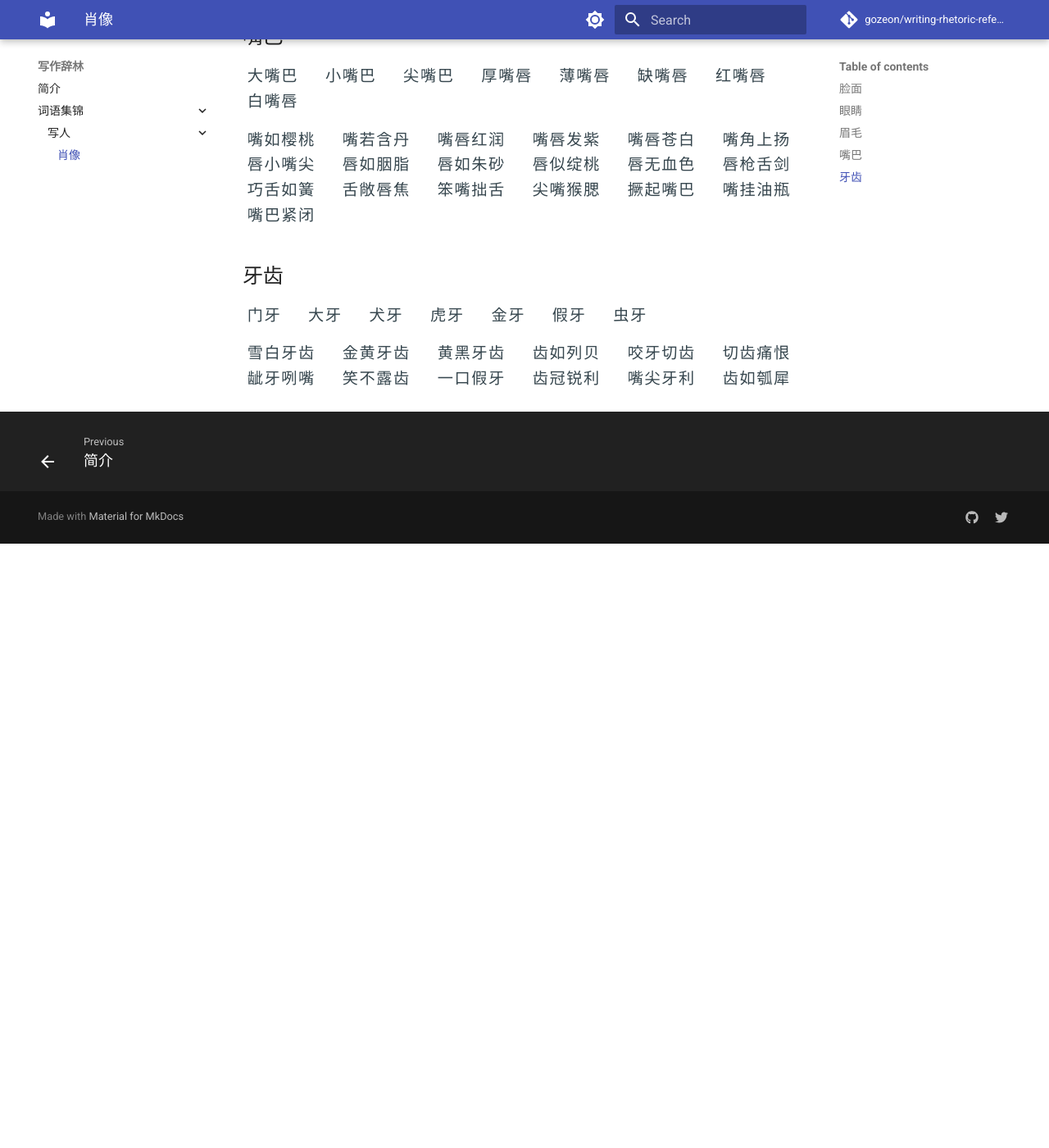
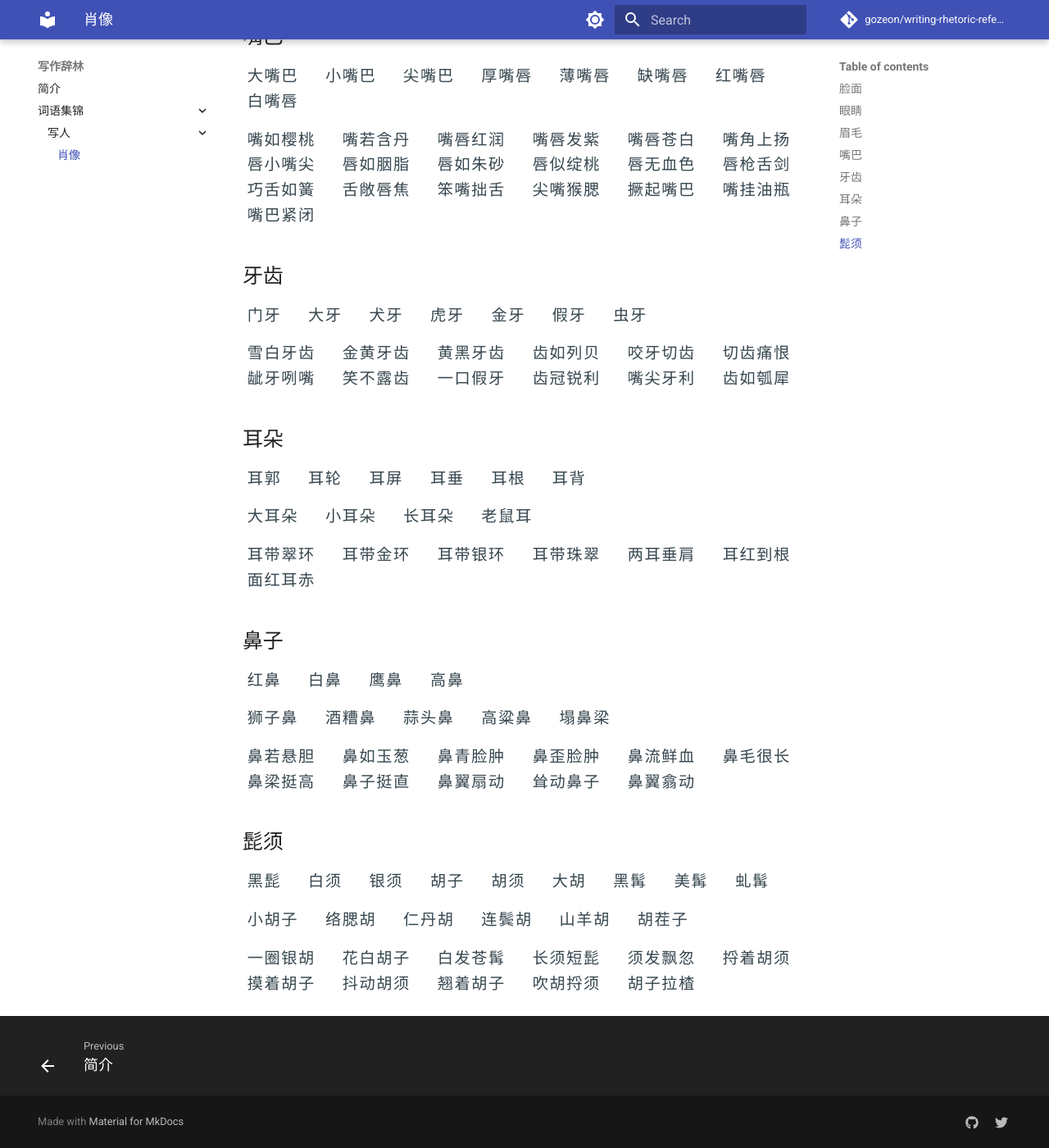
Before and after one commit to gozeon/writing-rhetoric-reference, an MkDocs documentation site: the page built from docs/词语集锦/写人/肖像.md, in a window 1280 px wide and 1400 px high, scrolled down 1658 px. Shown: the whole window at 82% size. Built offline with MkDocs 1.6.1 and Material for MkDocs 9.7.7, drawn with Linux system fonts in a browser that asks for light colours; comment, search, counter and statistics services are not loaded; before the commit the page ends 2321 px from its top, so only the background shows below that.

Commit message:
doc: 耳朵 & 鼻子 & 髭须

```diff
--- a/docs/词语集锦/写人/肖像.md
+++ b/docs/词语集锦/写人/肖像.md
@@ -284,3 +284,81 @@
 `齿冠锐利`
 `嘴尖牙利`
 `齿如瓠犀`
+
+## 耳朵
+
+`耳郭`
+`耳轮`
+`耳屏`
+`耳垂`
+`耳根`
+`耳背`
+
+`大耳朵`
+`小耳朵`
+`长耳朵`
+`老鼠耳`
+
+`耳带翠环`
+`耳带金环`
+`耳带银环`
+`耳带珠翠`
+`两耳垂肩`
+`耳红到根`
+`面红耳赤`
+
+## 鼻子
+
+`红鼻`
+`白鼻`
+`鹰鼻`
+`高鼻`
+
+`狮子鼻`
+`酒糟鼻`
+`蒜头鼻`
+`高粱鼻`
+`塌鼻梁`
+
+`鼻若悬胆`
+`鼻如玉葱`
+`鼻青脸肿`
+`鼻歪脸肿`
+`鼻流鲜血`
+`鼻毛很长`
+`鼻梁挺高`
+`鼻子挺直`
+`鼻翼扇动`
+`耸动鼻子`
+`鼻翼翕动`
+
+## 髭须
+
+`黑髭`
+`白须`
+`银须`
+`胡子`
+`胡须`
+`大胡`
+`黑髯`
+`美髯`
+`虬髯`
+
+`小胡子`
+`络腮胡`
+`仁丹胡`
+`连鬓胡`
+`山羊胡`
+`胡茬子`
+
+`一圈银胡`
+`花白胡子`
+`白发苍髯`
+`长须短髭`
+`须发飘忽`
+`捋着胡须`
+`摸着胡子`
+`抖动胡须`
+`翘着胡子`
+`吹胡捋须`
+`胡子拉楂`
```
